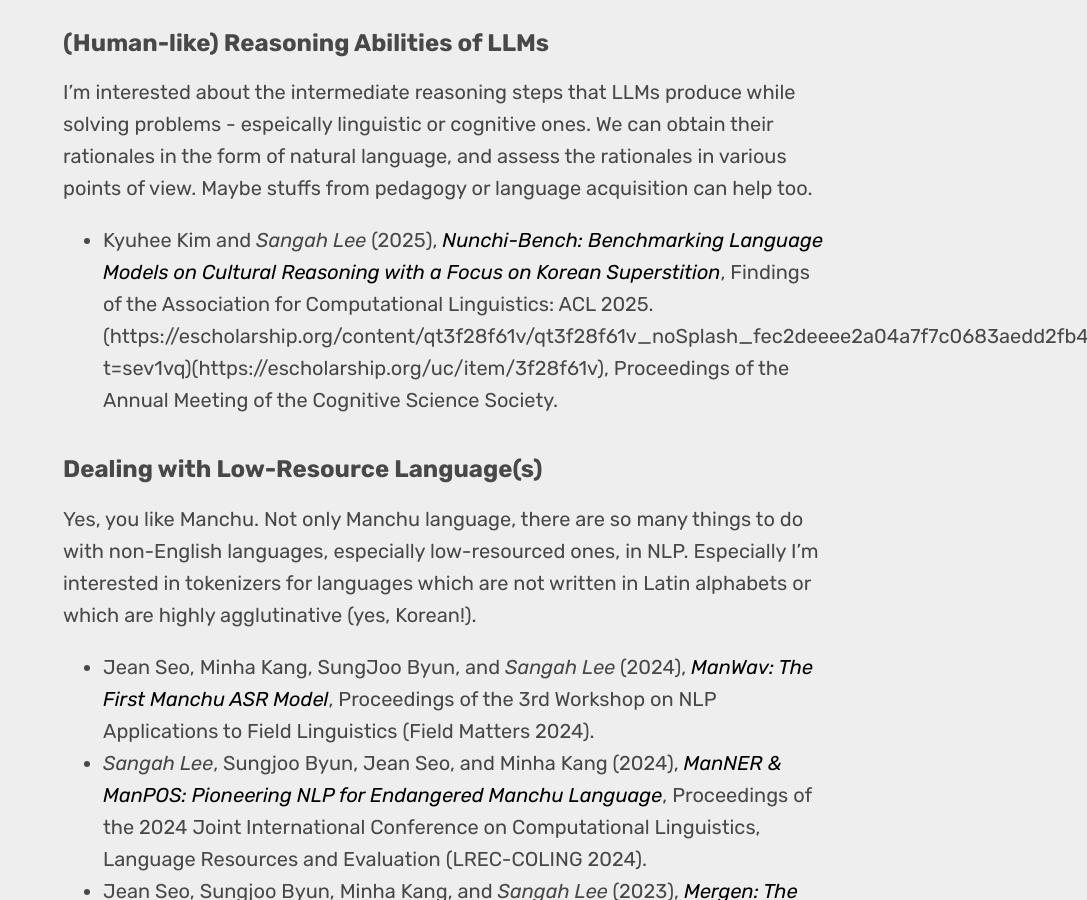
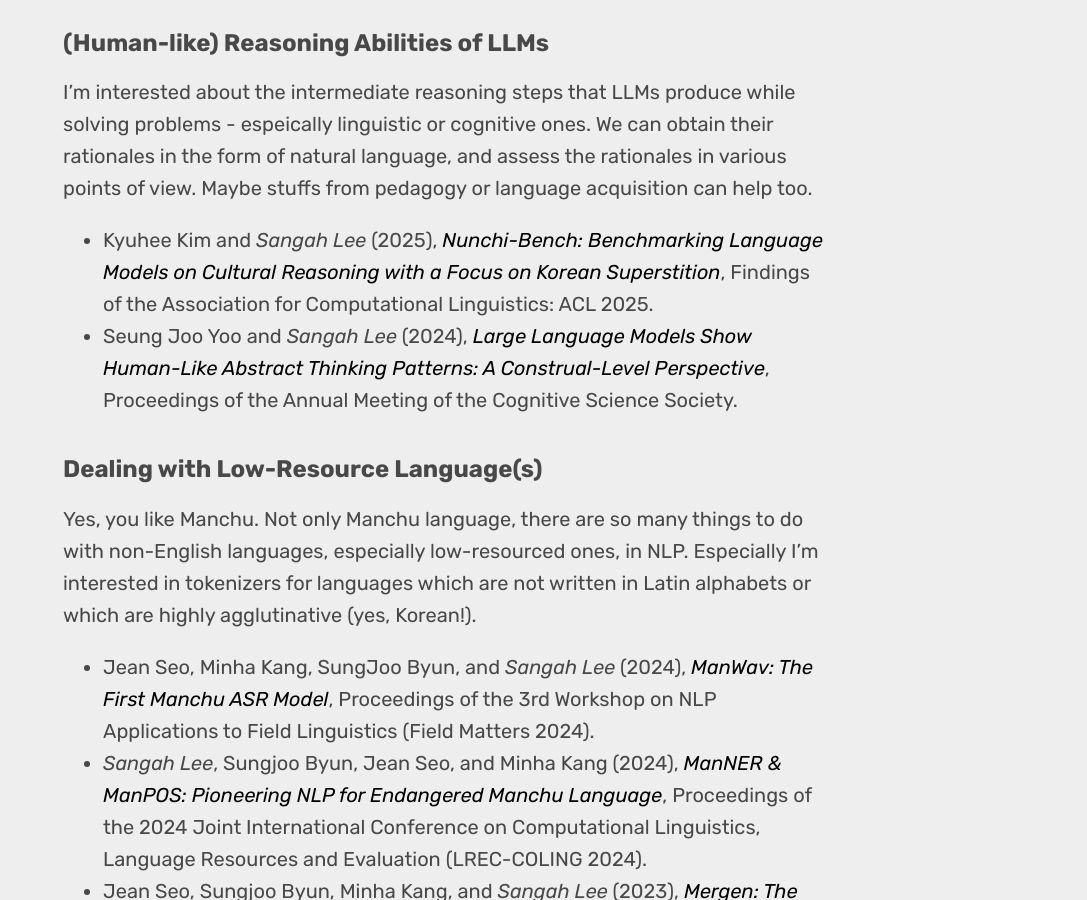
Before and after one commit to sanajlee/sanajlee.github.io, a Jekyll site: the page built from research.md, in a window 1280 px wide and 900 px high, scrolled down 694 px. Shown: the whole window, without its empty margins (193-1280 px from the left). Built offline with Jekyll 4.4.1, drawn with Linux system fonts in a browser that asks for light colours; some web fonts are replaced.

Commit message:
2026.04.21.

```diff
--- a/research.md
+++ b/research.md
@@ -28,7 +28,8 @@ Do language models understand structural & theoretical knowledge of language? La
 
 ## (Human-like) Reasoning Abilities of LLMs
 I'm interested about the intermediate reasoning steps that LLMs produce while solving problems - espeically linguistic or cognitive ones. We can obtain their rationales in the form of natural language, and assess the rationales in various points of view. Maybe stuffs from pedagogy or language acquisition can help too.
-* Kyuhee Kim and *Sangah Lee* (2025), [*Nunchi-Bench: Benchmarking Language Models on Cultural Reasoning with a Focus on Korean Superstition*](https://aclanthology.org/2025.findings-acl.794.pdf), Findings of the Association for Computational Linguistics: ACL 2025.(https://escholarship.org/content/qt3f28f61v/qt3f28f61v_noSplash_fec2deeee2a04a7f7c0683aedd2fb478.pdf?t=sev1vq)(https://escholarship.org/uc/item/3f28f61v), Proceedings of the Annual Meeting of the Cognitive Science Society.
+* Kyuhee Kim and *Sangah Lee* (2025), [*Nunchi-Bench: Benchmarking Language Models on Cultural Reasoning with a Focus on Korean Superstition*](https://aclanthology.org/2025.findings-acl.794.pdf), Findings of the Association for Computational Linguistics: ACL 2025.
+* Seung Joo Yoo and *Sangah Lee* (2024), [*Large Language Models Show Human-Like Abstract Thinking Patterns: A Construal-Level Perspective*](https://escholarship.org/content/qt3f28f61v/qt3f28f61v_noSplash_fec2deeee2a04a7f7c0683aedd2fb478.pdf?t=sev1vq), Proceedings of the Annual Meeting of the Cognitive Science Society.
 
 
 ## Dealing with Low-Resource Language(s)
```
